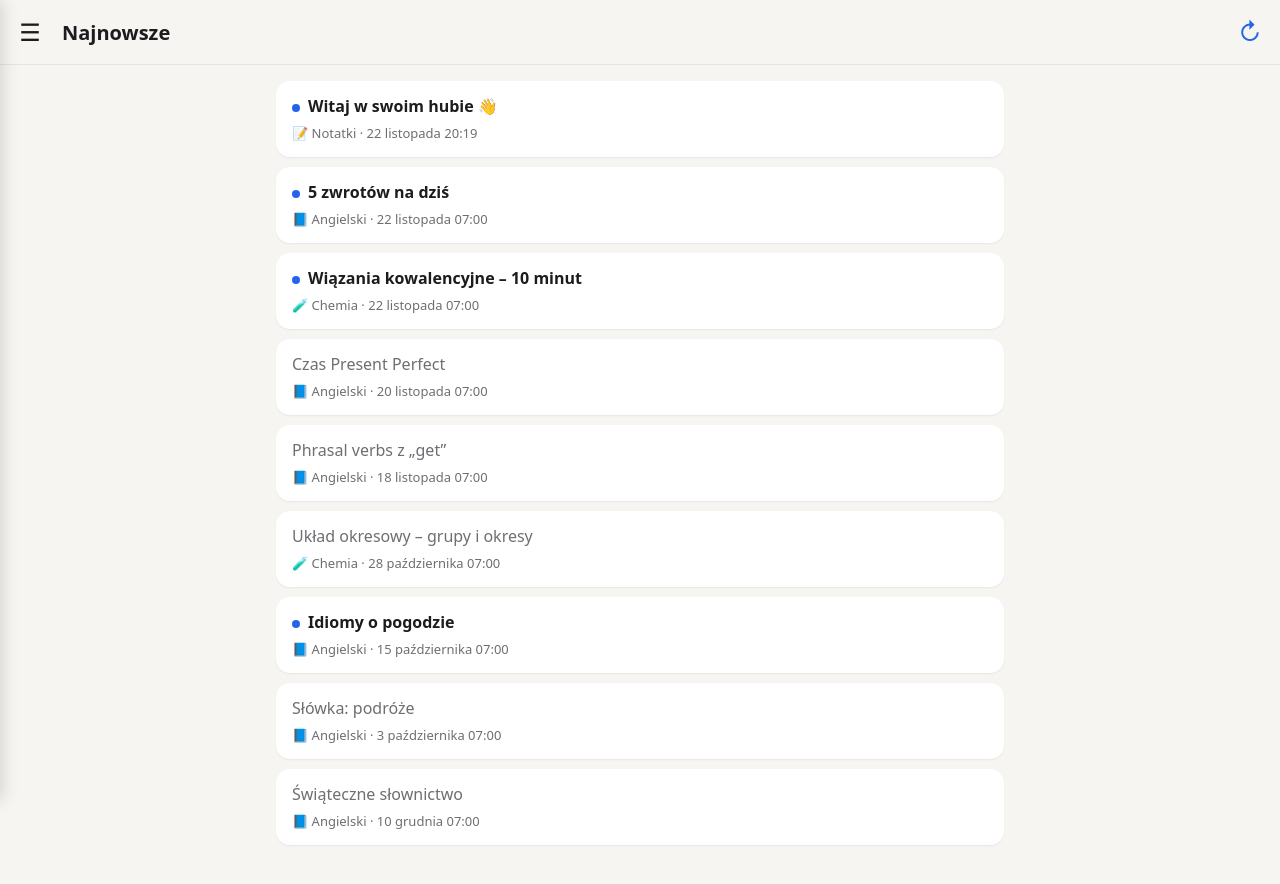
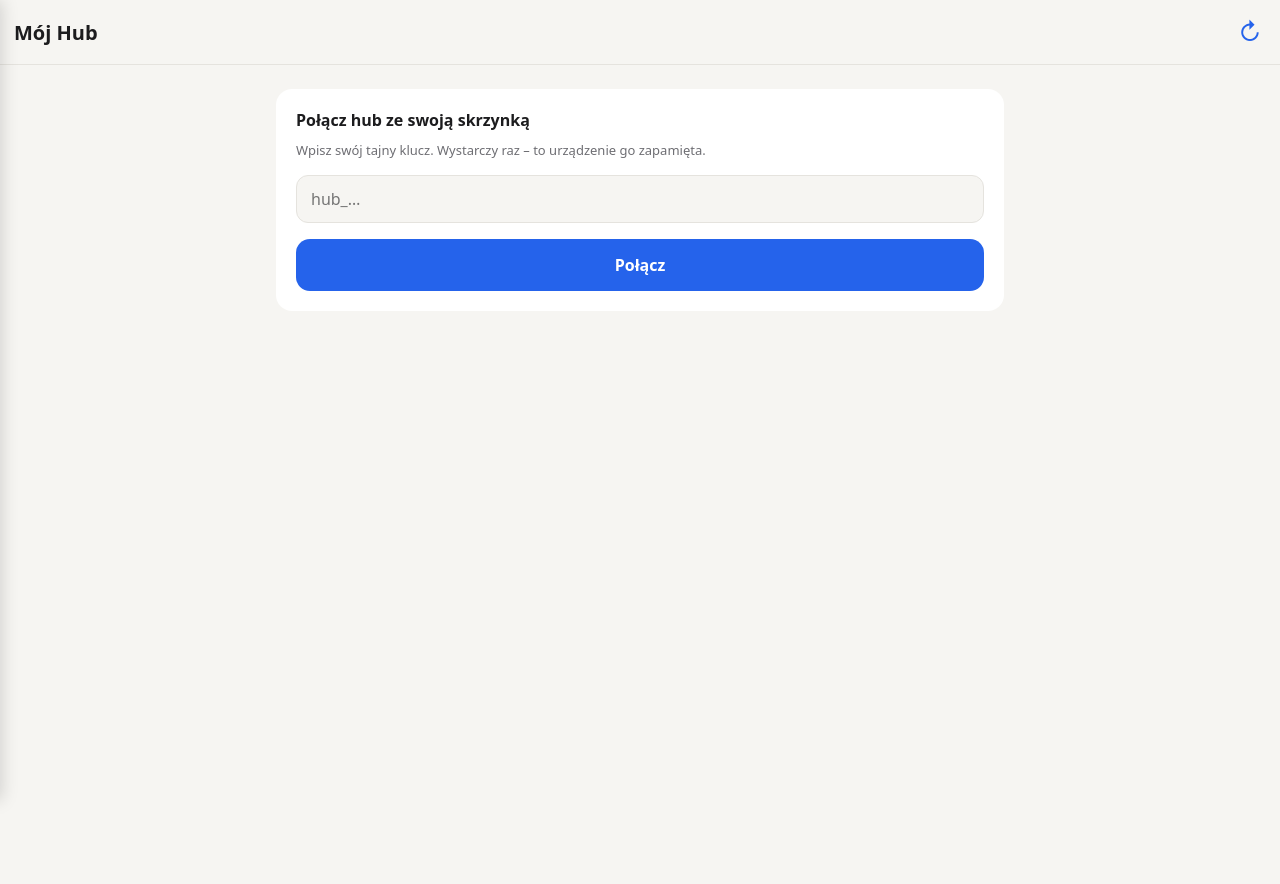
Before and after one commit to RealJamesBlonde/hub, a plain HTML site: page index.html in a window 1280 px wide. After the commit the page ends 800 px from the top, so only its background shows below. Drawn offline with Linux system fonts and the light colour scheme.

Commit message:
Add files via upload

```diff
--- a/app.js
+++ b/app.js
@@ -1,4 +1,4 @@
-import { pobierzWpisy, oznaczPrzeczytane } from './dane.js';
+import { pobierzWpisy, oznaczPrzeczytane, ustawKlucz } from './dane.js';
 
 // Ikonki folderów – można tu dopisywać kolejne.
 const IKONY = { chemia: '🧪', angielski: '📘', notatki: '📝', biologia: '🧬', fizyka: '⚛️', historia: '📜', newsy: '📰', matematyka: '📐' };
@@ -24,10 +24,35 @@ const dataPL = iso => {
   return isNaN(d) ? '' : d.toLocaleString('pl-PL', { day: 'numeric', month: 'long', hour: '2-digit', minute: '2-digit' });
 };
 
-async function wczytaj() {
-  $('widok').innerHTML = '<p class="info">Ładowanie…</p>';
+async function wczytaj(cicho = false) {
+  if (!cicho) $('widok').innerHTML = '<p class="info">Ładowanie…</p>';
   try { wpisy = await pobierzWpisy(); rysuj(); }
-  catch (e) { $('widok').innerHTML = `<p class="info">Nie udało się wczytać wpisów.<br>${esc(e.message)}</p>`; }
+  catch (e) {
+    if (e.message === 'BRAK_KLUCZA' || e.message === 'ZLY_KLUCZ') return ekranKlucza(e.message === 'ZLY_KLUCZ');
+    if (!cicho) $('widok').innerHTML = `<p class="info">Nie udało się wczytać wpisów.<br>${esc(e.message)}</p>`;
+  }
+}
+
+// Ekran, na którym raz wpisujesz tajny klucz do skrzynki (zapamiętywany na tym urządzeniu).
+function ekranKlucza(zly) {
+  $('menu').hidden = true; $('wstecz').hidden = true;
+  $('tytul').textContent = 'Mój Hub';
+  $('widok').innerHTML = `
+    <form id="formKlucz" class="klucz">
+      <p><b>Połącz hub ze swoją skrzynką</b></p>
+      <p class="data">Wpisz swój tajny klucz. Wystarczy raz – to urządzenie go zapamięta.</p>
+      ${zly ? '<p class="blad">Ten klucz nie pasuje. Sprawdź, czy wkleiłeś go w całości.</p>' : ''}
+      <input id="poleKlucz" type="password" autocomplete="off" autocapitalize="off" spellcheck="false" placeholder="hub_…">
+      <button class="akcja" type="submit">Połącz</button>
+    </form>`;
+  $('formKlucz').onsubmit = ev => {
+    ev.preventDefault();
+    const k = $('poleKlucz').value.trim();
+    if (!k) return;
+    ustawKlucz(k);
+    $('menu').hidden = false;
+    wczytaj();
+  };
 }
 
 function idzDo(nowyStan, zastap = false) {
@@ -174,7 +199,9 @@ function rysuj() {
 $('menu').onclick = otworzMenu;
 $('zaslona').onclick = zamknijMenu;
 $('wstecz').onclick = () => history.back();
-$('odswiez').onclick = wczytaj;
+$('odswiez').onclick = () => wczytaj();
+// Po powrocie do aplikacji (np. odblokowanie telefonu) – po cichu pobierz nowe notatki.
+document.addEventListener('visibilitychange', () => { if (document.visibilityState === 'visible' && stan.ekran === 'lista') wczytaj(true); });
 // Systemowy przycisk/gest "wstecz" zamyka menu albo wraca do listy.
 window.addEventListener('popstate', e => {
   const s = e.state || { ekran: 'lista', folder: null };
--- a/dane.js
+++ b/dane.js
@@ -1,52 +1,45 @@
-// ===== ŹRÓDŁO DANYCH HUBA =====
-// Na razie wpisy są zapisywane w pamięci telefonu (localStorage) i są tu przykładowe treści.
-// W następnym kroku podmienimy tylko ten plik, żeby wpisy przychodziły od automatów z internetu.
-// Reszta aplikacji (app.js) nie będzie musiała się zmieniać.
+// ===== ŹRÓDŁO DANYCH HUBA: prywatna skrzynka w Arkuszu Google =====
+// Adres skrzynki jest tu jawny, ale bez tajnego klucza nic z niej nie odczytasz.
+// Klucz NIE jest w kodzie – hub pyta o niego raz i zapamiętuje go na danym urządzeniu.
 
-const KLUCZ_PAMIECI = 'hub-wpisy-v2';
+const ADRES = 'https://script.google.com/macros/s/AKfycbw0flZzbPKhArNT3YRoXY3QBtalC2kI4CqUSkz6TYiM7DVyFsInHmlcscWul6hfeYy2VA/exec';
+const KLUCZ_KLUCZA = 'hub-klucz';
+const KOPIA = 'hub-kopia-wpisow'; // ostatnio pobrane notatki – żeby hub działał też bez internetu
 
-// Przykładowe wpisy z różnych miesięcy i lat – żeby było widać grupowanie.
-const PRZYKLADY = [
-  { folder: 'notatki', data: 'teraz', tytul: 'Witaj w swoim hubie 👋',
-    tresc: 'Menu ☰ w lewym górnym rogu pokazuje foldery.\n\nW każdym folderze wpisy są same układane w lata i miesiące. Stuknij nagłówek, żeby go rozwinąć albo zwinąć.' },
-  { folder: 'angielski', data: '2026-11-22T07:00', tytul: '5 zwrotów na dziś',
-    tresc: '1. to be on the same page – mieć to samo zdanie\n2. to cut corners – iść na skróty\n3. a blessing in disguise – szczęście w nieszczęściu\n4. to get the hang of it – załapać, o co chodzi\n5. to call it a day – skończyć na dziś' },
-  { folder: 'angielski', data: '2026-11-20T07:00', tytul: 'Czas Present Perfect', przeczytane: true,
-    tresc: 'Przykładowa lekcja z listopada.' },
-  { folder: 'angielski', data: '2026-11-18T07:00', tytul: 'Phrasal verbs z „get”', przeczytane: true,
-    tresc: 'Przykładowa lekcja z listopada.' },
-  { folder: 'angielski', data: '2026-10-15T07:00', tytul: 'Idiomy o pogodzie',
-    tresc: 'Przykładowa lekcja z października.' },
-  { folder: 'angielski', data: '2026-10-03T07:00', tytul: 'Słówka: podróże', przeczytane: true,
-    tresc: 'Przykładowa lekcja z października.' },
-  { folder: 'angielski', data: '2025-12-10T07:00', tytul: 'Świąteczne słownictwo', przeczytane: true,
-    tresc: 'Przykładowa lekcja z grudnia 2025.' },
-  { folder: 'chemia', data: '2026-11-22T07:00', tytul: 'Wiązania kowalencyjne – 10 minut',
-    tresc: 'Tutaj automat od chemii będzie codziennie wrzucał tekst do przeczytania w około 10 minut.\n\nPytania:\n1. Czym różni się wiązanie kowalencyjne spolaryzowane od niespolaryzowanego?\n2. Podaj przykład cząsteczki z wiązaniem potrójnym.' },
-  { folder: 'chemia', data: '2026-10-28T07:00', tytul: 'Układ okresowy – grupy i okresy', przeczytane: true,
-    tresc: 'Przykładowa lekcja z października.' }
-];
-
-function zapisz_(wpisy) {
-  localStorage.setItem(KLUCZ_PAMIECI, JSON.stringify(wpisy));
-}
+export function maKlucz() { return !!localStorage.getItem(KLUCZ_KLUCZA); }
+export function ustawKlucz(k) { localStorage.setItem(KLUCZ_KLUCZA, k.trim()); }
+export function usunKlucz() { localStorage.removeItem(KLUCZ_KLUCZA); localStorage.removeItem(KOPIA); }
 
 export async function pobierzWpisy() {
-  let wpisy = JSON.parse(localStorage.getItem(KLUCZ_PAMIECI) || 'null');
-  if (!wpisy) {
-    wpisy = PRZYKLADY.map((p, i) => ({
-      ...p,
-      id: 'przyklad-' + i,
-      data: (p.data === 'teraz' ? new Date() : new Date(p.data)).toISOString(),
-      przeczytane: !!p.przeczytane
-    }));
-    zapisz_(wpisy);
+  const k = localStorage.getItem(KLUCZ_KLUCZA);
+  if (!k) throw new Error('BRAK_KLUCZA');
+  try {
+    const r = await fetch(`${ADRES}?k=${encodeURIComponent(k)}&t=${Date.now()}`);
+    const d = await r.json();
+    if (!d.ok) {
+      if (d.blad === 'zly klucz') { usunKlucz(); throw new Error('ZLY_KLUCZ'); }
+      throw new Error(d.blad || 'Błąd skrzynki');
+    }
+    const wpisy = d.wpisy.sort((a, b) => b.data.localeCompare(a.data));
+    localStorage.setItem(KOPIA, JSON.stringify(wpisy));
+    return wpisy;
+  } catch (e) {
+    if (e.message === 'ZLY_KLUCZ') throw e;
+    const kopia = JSON.parse(localStorage.getItem(KOPIA) || 'null');
+    if (kopia) return kopia; // brak internetu – pokaż ostatnio pobrane
+    throw new Error('Brak połączenia ze skrzynką.');
   }
-  return wpisy.sort((a, b) => b.data.localeCompare(a.data));
 }
 
 export async function oznaczPrzeczytane(id, wartosc) {
-  const wpisy = await pobierzWpisy();
-  const w = wpisy.find(x => x.id === id);
-  if (w) { w.przeczytane = wartosc; zapisz_(wpisy); }
+  // aktualizujemy też lokalną kopię, żeby zmiana była widoczna od razu
+  const kopia = JSON.parse(localStorage.getItem(KOPIA) || '[]');
+  const w = kopia.find(x => x.id === id);
+  if (w) { w.przeczytane = wartosc; localStorage.setItem(KOPIA, JSON.stringify(kopia)); }
+  // text/plain – żeby przeglądarka wysłała to bez dodatkowych pytań (CORS)
+  await fetch(ADRES, {
+    method: 'POST',
+    headers: { 'Content-Type': 'text/plain;charset=utf-8' },
+    body: JSON.stringify({ k: localStorage.getItem(KLUCZ_KLUCZA), akcja: 'oznacz', id, przeczytane: wartosc })
+  }).catch(() => {});
 }
--- a/style.css
+++ b/style.css
@@ -67,3 +67,10 @@ main { padding: 16px 16px calc(env(safe-area-inset-bottom) + 32px); max-width: 7
 .naglowek.rok:not(:first-child) { margin-top: 10px; border-top: 1px solid var(--linia); border-radius: 0; padding-top: 18px; }
 .naglowek.miesiac { font-size: 16px; font-weight: 600; padding: 10px 6px 8px 14px; }
 .grupa { padding-left: 14px; margin-bottom: 6px; }
+
+/* --- ekran klucza --- */
+.klucz { background: var(--karta); border-radius: 16px; padding: 20px; margin-top: 8px; }
+.klucz p { margin: 0 0 10px; }
+.klucz input { width: 100%; font: inherit; font-size: 16px; padding: 12px 14px; border-radius: 12px;
+  border: 1px solid var(--linia); background: var(--tlo); color: var(--tekst); margin-top: 6px; }
+.blad { color: #d93025; font-size: 14px; }
```
